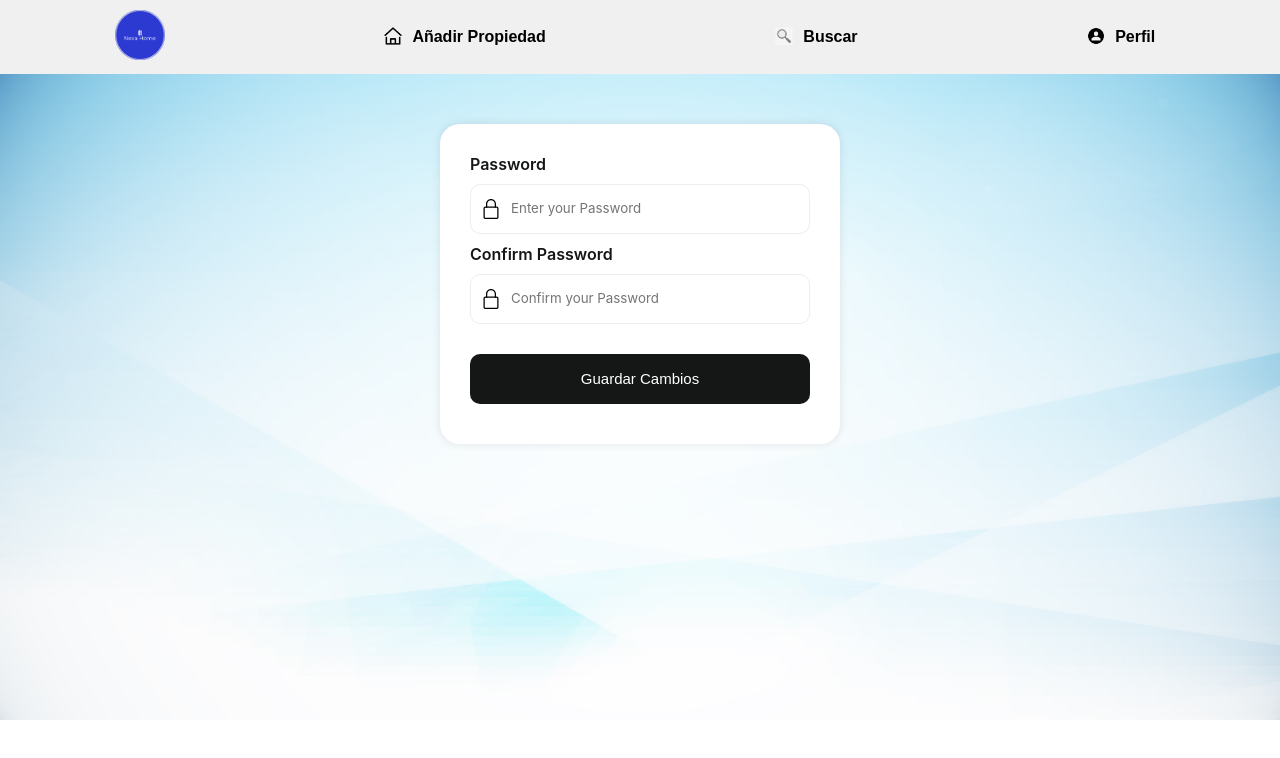
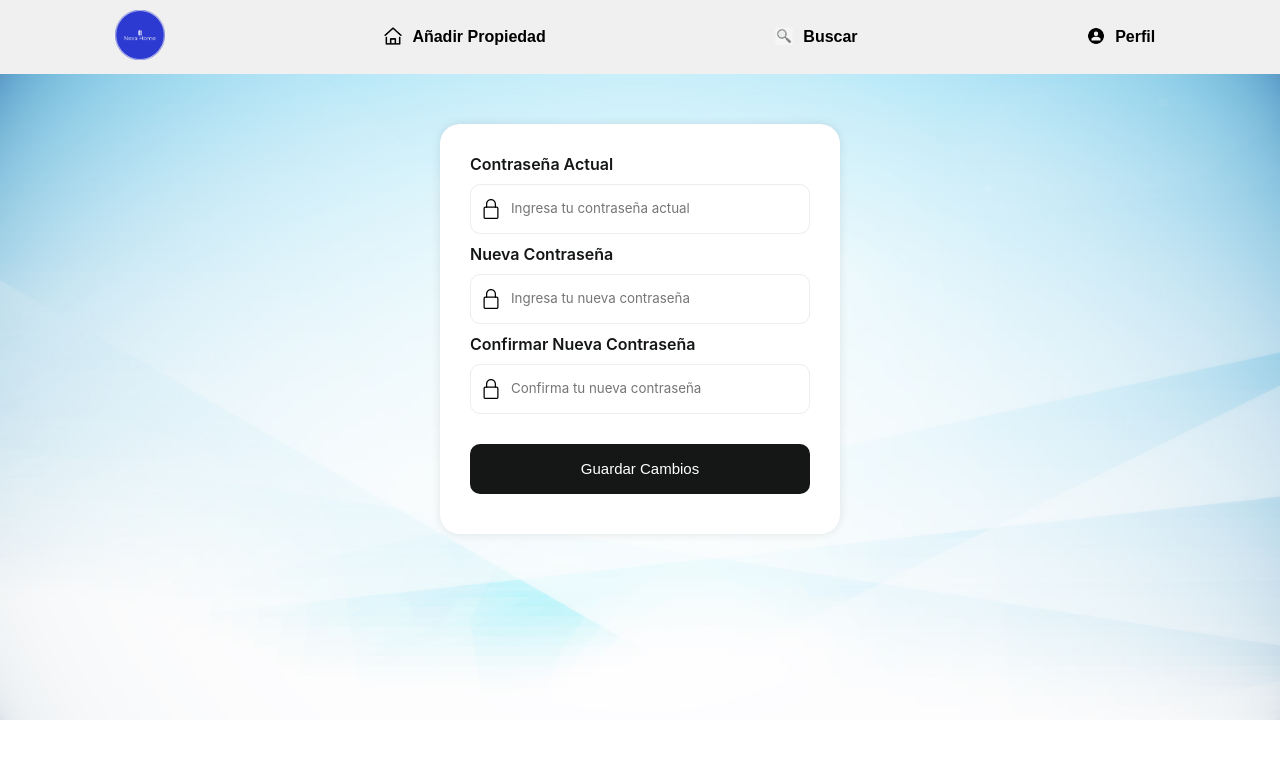
Before and after one commit to OscarDG1/NexaHomeWEB, a React (Create React App) app: page /change-password in a window 1280 px wide. Shown: the top 758 px of the page. Built offline with nearby package versions, Linux system fonts and the light colour scheme.

Commit message:
Cambios en perfil + changePass

```diff
--- a/src/screens/PerfilScreen.jsx
+++ b/src/screens/PerfilScreen.jsx
@@ -1,12 +1,44 @@
-import React from 'react';
+import React, { useState, useEffect } from 'react';
 import { Link, useNavigate } from 'react-router-dom';
 import NavigationBar from './NavigationBar';
 import '../styles/Perfil.css';
 
+const API_BASE_URL = 'http://192.168.0.23:7770';
+
 const ProfileScreen = () => {
   const navigate = useNavigate();
+  const [userInfo, setUserInfo] = useState(null);
 
-  const username = localStorage.getItem('name');
+  useEffect(() => {
+    const fetchUserInfo = async () => {
+      const token = localStorage.getItem('token');
+      if (!token) {
+     //   navigate('/');
+        return;
+      }
+
+      try {
+        const response = await fetch(`${API_BASE_URL}/myInfo`, {
+          method: 'GET',
+          headers: {
+            'Authorization': token,
+          },
+        });
+
+        if (!response.ok) {
+          throw new Error('Error al obtener la información del usuario');
+        }
+
+        const data = await response.json();
+        setUserInfo(data);
+      } catch (error) {
+        console.error('Error al obtener la información del usuario:', error);
+        alert(`Error al obtener la información del usuario: ${error.message}`);
+      }
+    };
+
+    fetchUserInfo();
+  }, [navigate]);
 
   const handleLogout = () => {
     localStorage.removeItem('token');
@@ -14,13 +46,20 @@ const ProfileScreen = () => {
   };
 
   return (
-      <div>
-        <NavigationBar />
-        <div className="profile-screen">
-          <h1 className="bienvenido">Bienvenido {username}</h1>
-          <h2 className="profile-heading">Perfil</h2>
+    <div>
+      <NavigationBar />
+      <div className="profile-screen">
+        <h1 className="bienvenido">Bienvenido {userInfo ? userInfo.name : 'Cargando...'}</h1>
+        <h2 className="profile-heading">Datos</h2>
+        {userInfo ? (
           <div className="user-properties">
+            <p>Email: {userInfo.email}</p>
+            <p>Teléfono: {userInfo.telefono}</p>
+            <p>Premium: {userInfo.premium ? 'Sí' : 'No'}</p>
           </div>
+        ) : (
+          <p>Cargando información del usuario...</p>
+        )}
 
         <div className="profile-options">
           <Link to="/MiPropiedad" className="profile-button">Tus propiedades</Link>
--- a/src/screens/change-password.jsx
+++ b/src/screens/change-password.jsx
@@ -4,31 +4,32 @@ import { useNavigate } from 'react-router-dom';
 import NavigationBar from './NavigationBar'; // Suponiendo que el componente NavigationBar está en el archivo NavigationBar.js
 import '../styles/password.css';
 
-const API_BASE_URL = 'https://tu-servidor.com'; // Reemplaza 'tu-servidor.com' con la URL de tu servidor
+const API_BASE_URL = 'http://192.168.0.23:7770'; // Reemplaza 'tu-servidor.com' con la URL de tu servidor
 
 function ChangePassword() {
-  const [password, setPassword] = useState('');
+  const [oldPassword, setOldPassword] = useState('');
+  const [newPassword, setNewPassword] = useState('');
   const [confirmPassword, setConfirmPassword] = useState('');
   const navigate = useNavigate();
 
   const handleChangePassword = async () => {
     try {
-      if (password !== confirmPassword) {
-        throw new Error('Las contraseñas no coinciden');
+      if (newPassword !== confirmPassword) {
+        throw new Error('Las contraseñas nuevas no coinciden');
       }
 
-      const token = localStorage.getItem('userToken'); // Obtener el token del usuario desde el almacenamiento local
+      const token = localStorage.getItem('token');
       if (!token) {
         throw new Error('Usuario no autenticado');
       }
 
-      const response = await fetch(`${API_BASE_URL}/change-password`, {
-        method: 'POST',
+      const response = await fetch(`${API_BASE_URL}/user/changePass`, {
+        method: 'GET',
         headers: {
           'Content-Type': 'application/json',
-          Authorization: `Bearer ${token}`,
+          'Authorization': token,
         },
-        body: JSON.stringify({ newPassword: password }),
+        body: JSON.stringify({ oldPassword, newPassword })
       });
 
       if (!response.ok) {
@@ -36,15 +37,19 @@ function ChangePassword() {
       }
 
       alert('Contraseña cambiada exitosamente');
-      navigate('/perfil'); // Redirigir al usuario al perfil después de cambiar la contraseña
+      navigate('/perfil');
     } catch (error) {
       console.error('Error al cambiar la contraseña:', error.message);
       alert(error.message);
     }
   };
 
-  const handlePasswordChange = (event) => {
-    setPassword(event.target.value);
+  const handleOldPasswordChange = (event) => {
+    setOldPassword(event.target.value);
+  };
+
+  const handleNewPasswordChange = (event) => {
+    setNewPassword(event.target.value);
   };
 
   const handleConfirmPasswordChange = (event) => {
@@ -56,28 +61,42 @@ function ChangePassword() {
       <NavigationBar />
       <form className="form" onSubmit={(e) => e.preventDefault()}>
         <div className="flex-column">
-          <label>Password </label>
+          <label>Contraseña Actual</label>
         </div>
         <div className="inputForm">
           <div className="password-icon password-input-icon"></div>
           <input
             type="password"
             className="input"
-            placeholder="Enter your Password"
-            value={password}
-            onChange={handlePasswordChange}
+            placeholder="Ingresa tu contraseña actual"
+            value={oldPassword}
+            onChange={handleOldPasswordChange}
           />
         </div>
 
         <div className="flex-column">
-          <label>Confirm Password </label>
+          <label>Nueva Contraseña</label>
+        </div>
+        <div className="inputForm">
+          <div className="password-icon password-input-icon"></div>
+          <input
+            type="password"
+            className="input"
+            placeholder="Ingresa tu nueva contraseña"
+            value={newPassword}
+            onChange={handleNewPasswordChange}
+          />
+        </div>
+
+        <div className="flex-column">
+          <label>Confirmar Nueva Contraseña</label>
         </div>
         <div className="inputForm">
           <div className="password-icon confirm-password-input-icon"></div>
           <input
             type="password"
             className="input"
-            placeholder="Confirm your Password"
+            placeholder="Confirma tu nueva contraseña"
             value={confirmPassword}
             onChange={handleConfirmPasswordChange}
           />
```
